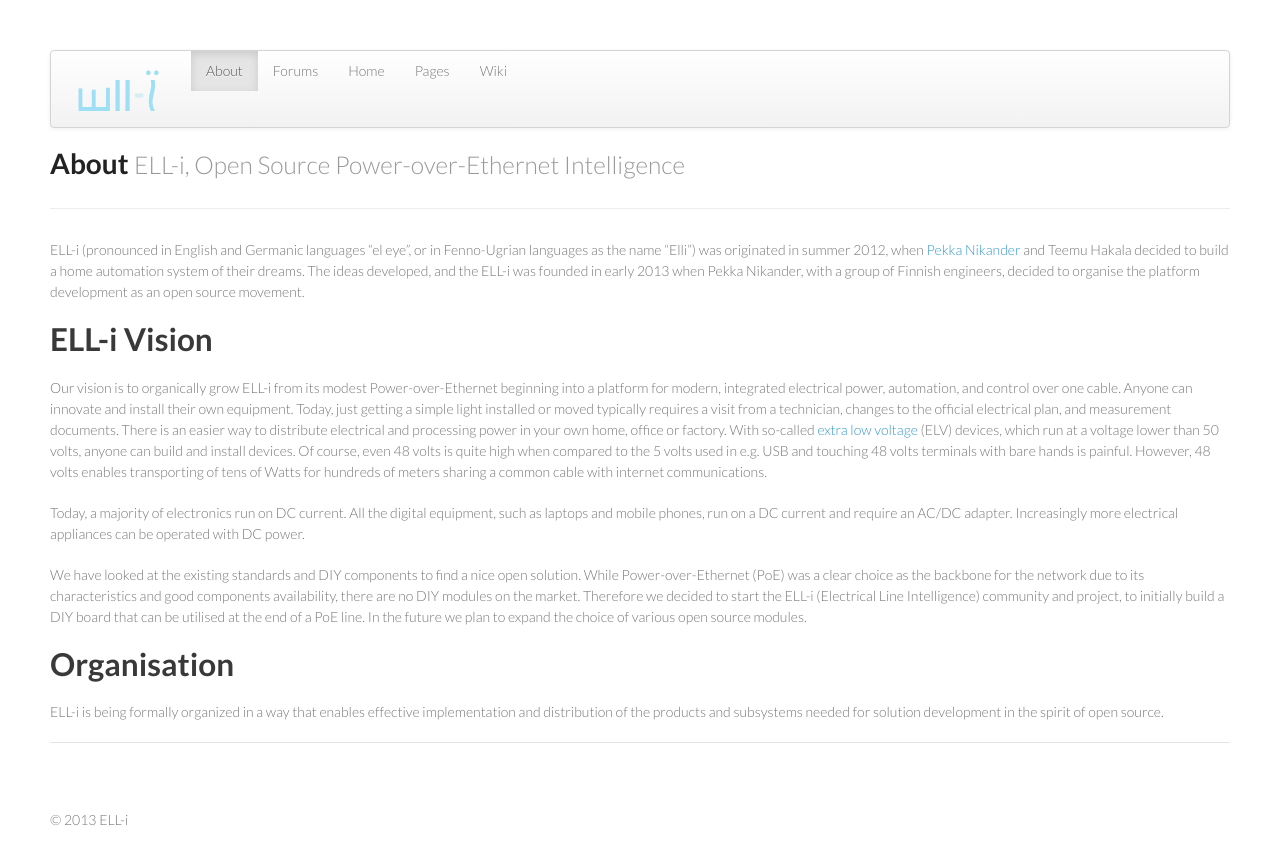
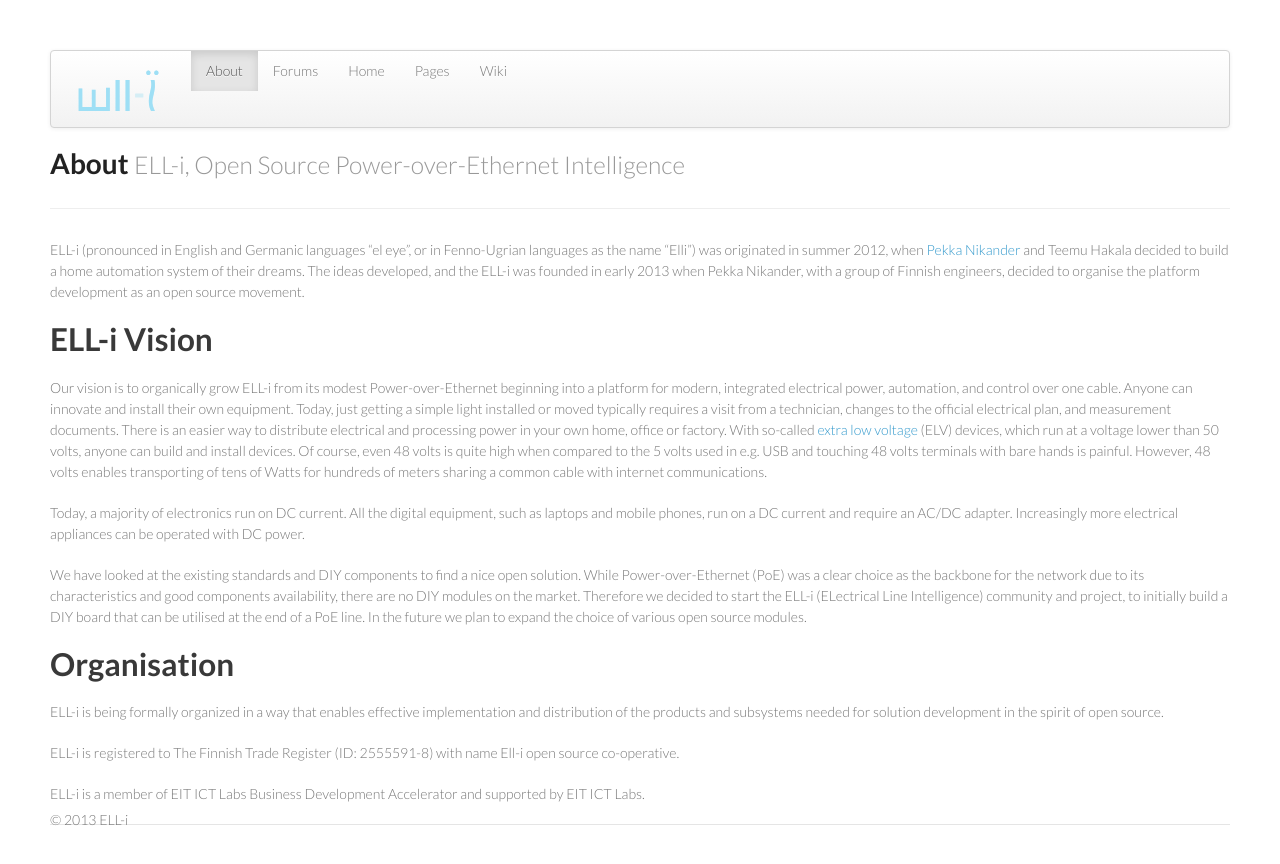
Before and after one commit to Ell-i/ell-i.github.com, a Jekyll site: the page built from about.md, in a window 1280 px wide. Shown: the top 864 px of the page. Built offline with Jekyll 4.4.1, drawn with Linux system fonts in a browser that asks for light colours.

Commit message:
Update about.md
Trade registry info and EIT ICT Labs membership status added.

```diff
--- a/about.md
+++ b/about.md
@@ -42,7 +42,7 @@ We have looked at the existing standards and DIY components to find a
 nice open solution.  While Power-over-Ethernet (PoE) was a clear
 choice as the backbone for the network due to its characteristics and
 good components availability, there are no DIY modules on the market.
-Therefore we decided to start the ELL-i (Electrical Line Intelligence)
+Therefore we decided to start the ELL-i (ELectrical Line Intelligence)
 community and project, to initially build a DIY board that can be
 utilised at the end of a PoE line.  In the future we plan to expand
 the choice of various open source modules.
@@ -52,3 +52,9 @@ the choice of various open source modules.
 ELL-i is being formally organized in a way that enables effective
 implementation and distribution of the products and subsystems needed
 for solution development in the spirit of open source.
+
+ELL-i is registered to The Finnish Trade Register (ID: 2555591-8) with
+name Ell-i open source co-operative.
+
+ELL-i is a member of EIT ICT Labs Business Development Accelerator and
+supported by EIT ICT Labs.
```
